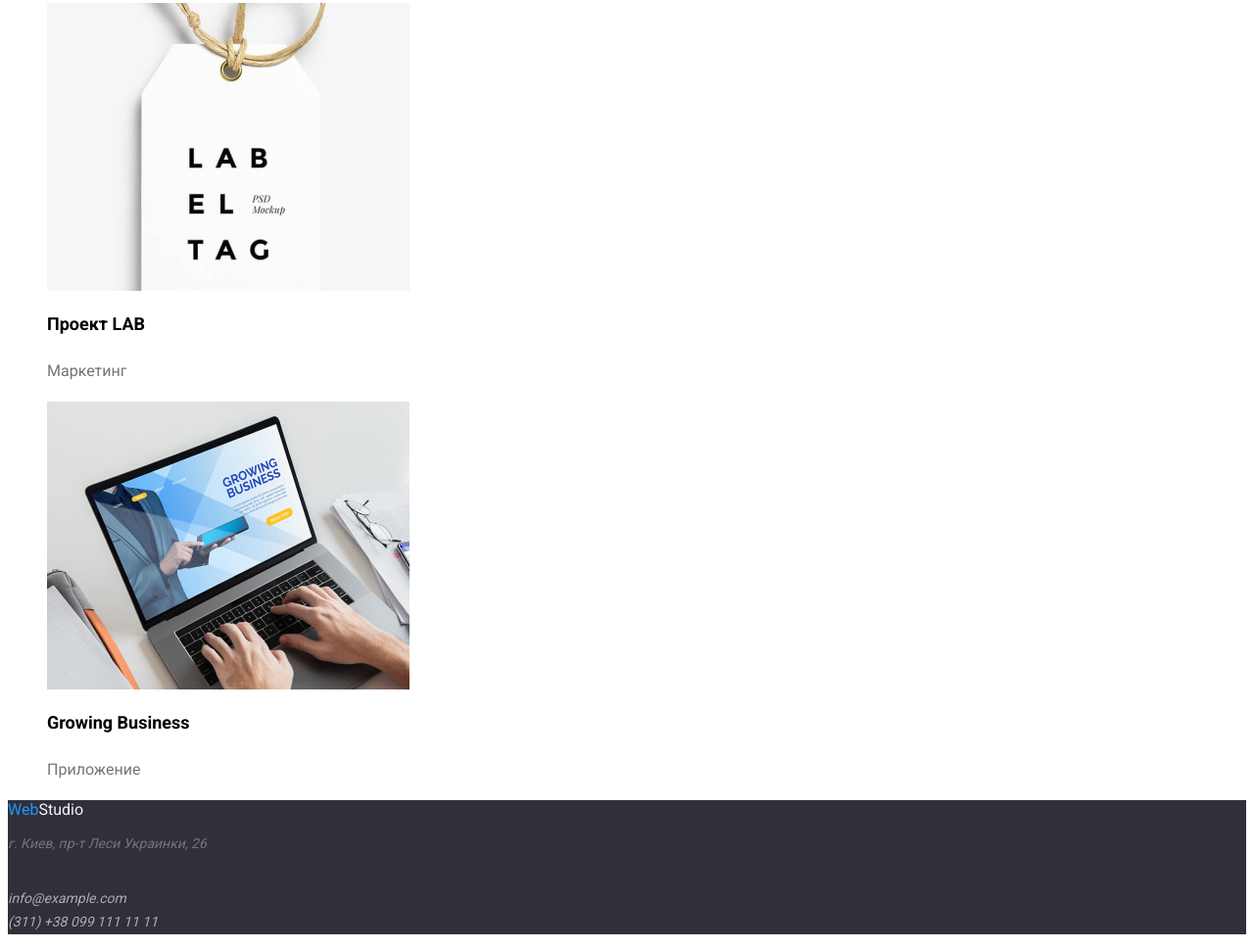
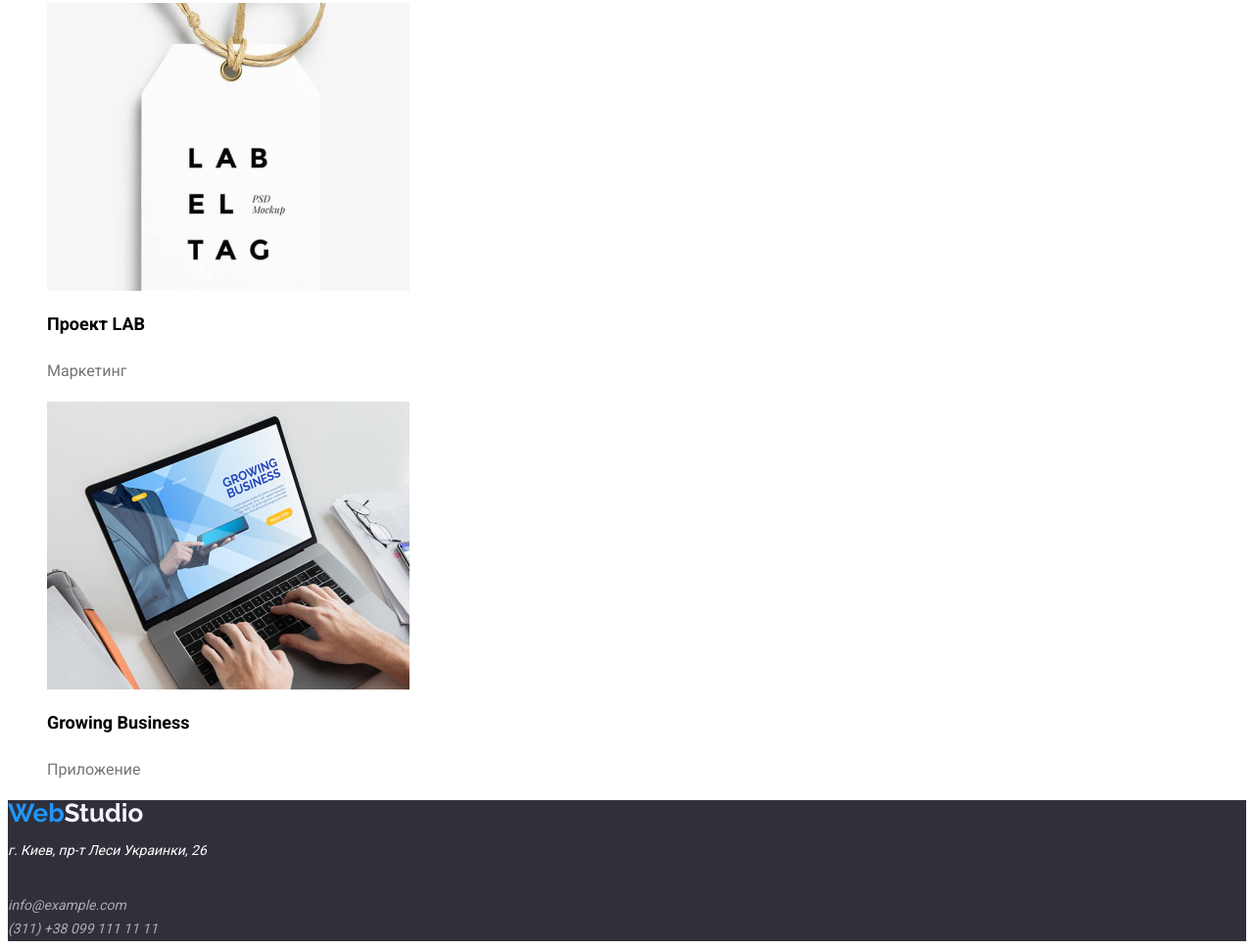
Before and after one commit to DviBur/goit-markup-hw-02, a plain HTML site: page docs/portfolio.html in a window 1280 px wide. Shown: the part 3189-4158 px from the top of the page at 98% size. Drawn offline with Linux system fonts and the light colour scheme.

Commit message:
Update portfolio.html

```diff
--- a/docs/portfolio.html
+++ b/docs/portfolio.html
@@ -155,20 +155,16 @@
         </li>
       </ul>
     </main>
-    <footer>
       <!-- Футер -->
-      <div class="page-footer">
-        <a href="./index.html"> <span class="logo-element">Web</span>Studio </a>
+      <footer>
+        <a href="./index.html" class="logo"> <span class="logo-element">Web</span>Studio </a>
         <address id="address">
-          <p class="title">г. Киев, пр-т Леси Украинки, 26</p>
+          <p class="address-place">г. Киев, пр-т Леси Украинки, 26</p>
           <br />
           <a href="mailto:info@example.com" class="address">info@example.com</a
           ><br />
-          <a href="tel:+380991111111" class="address"
-            >(311) +38 099 111 11 11</a
-          >
+          <a href="tel:+380991111111" class="address">(311) +38 099 111 11 11</a>
         </address>
-      </div>
-    </footer>
+      </footer>
   </body>
 </html>
```
